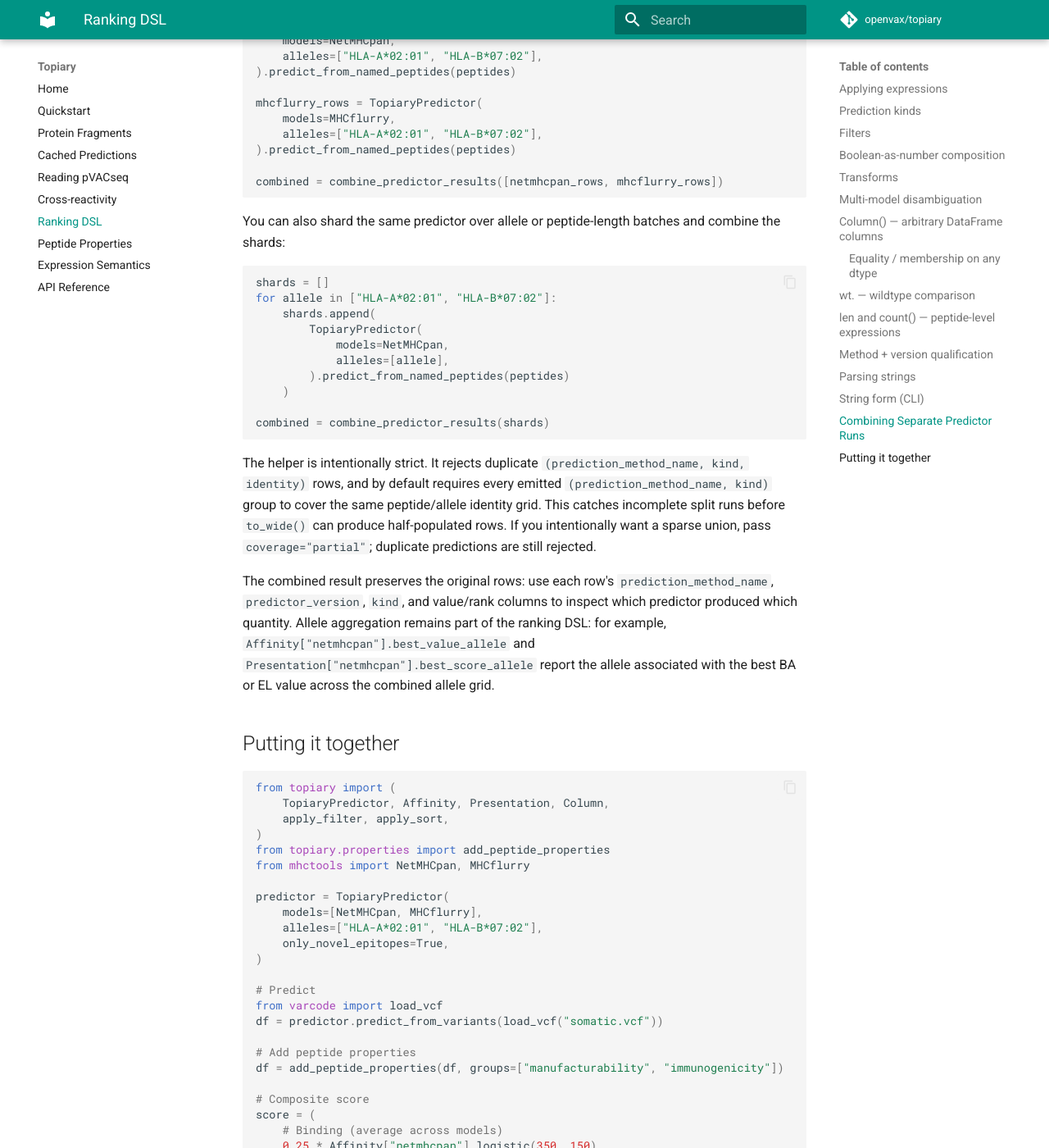
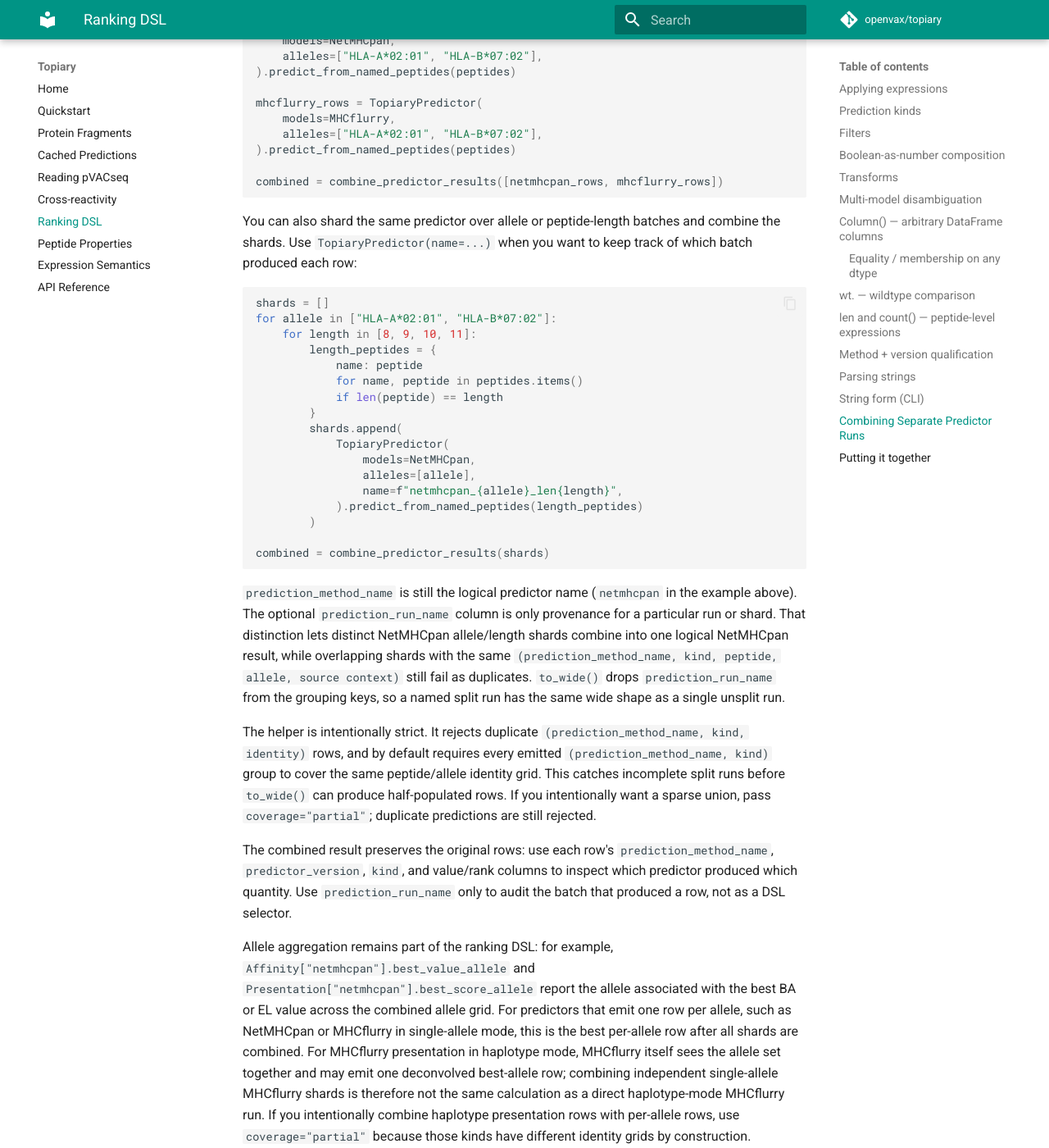
Before and after one commit to openvax/topiary, an MkDocs documentation site: the page built from docs/ranking.md, in a window 1280 px wide and 1400 px high, scrolled down 9078 px. Shown: the whole window at 82% size. Built offline with MkDocs 1.6.1 and Material for MkDocs 9.7.7, drawn with Linux system fonts in a browser that asks for light colours; comment, search, counter and statistics services are not loaded; some of the changed text lies outside the part shown.

Commit message:
Add predictor run provenance

````diff
--- a/docs/ranking.md
+++ b/docs/ranking.md
@@ -391,20 +391,37 @@ combined = combine_predictor_results([netmhcpan_rows, mhcflurry_rows])
 ```
 
 You can also shard the same predictor over allele or peptide-length batches and
-combine the shards:
+combine the shards.  Use `TopiaryPredictor(name=...)` when you want to keep
+track of which batch produced each row:
 
 ```python
 shards = []
 for allele in ["HLA-A*02:01", "HLA-B*07:02"]:
-    shards.append(
-        TopiaryPredictor(
-            models=NetMHCpan,
-            alleles=[allele],
-        ).predict_from_named_peptides(peptides)
-    )
+    for length in [8, 9, 10, 11]:
+        length_peptides = {
+            name: peptide
+            for name, peptide in peptides.items()
+            if len(peptide) == length
+        }
+        shards.append(
+            TopiaryPredictor(
+                models=NetMHCpan,
+                alleles=[allele],
+                name=f"netmhcpan_{allele}_len{length}",
+            ).predict_from_named_peptides(length_peptides)
+        )
 
 combined = combine_predictor_results(shards)
 ```
+
+`prediction_method_name` is still the logical predictor name (`netmhcpan` in
+the example above).  The optional `prediction_run_name` column is only
+provenance for a particular run or shard.  That distinction lets distinct
+NetMHCpan allele/length shards combine into one logical NetMHCpan result,
+while overlapping shards with the same `(prediction_method_name, kind,
+peptide, allele, source context)` still fail as duplicates.  `to_wide()` drops
+`prediction_run_name` from the grouping keys, so a named split run has the same
+wide shape as a single unsplit run.
 
 The helper is intentionally strict. It rejects duplicate
 `(prediction_method_name, kind, identity)` rows, and by default requires every
@@ -415,11 +432,24 @@ produce half-populated rows. If you intentionally want a sparse union, pass
 
 The combined result preserves the original rows: use each row's
 `prediction_method_name`, `predictor_version`, `kind`, and value/rank columns
-to inspect which predictor produced which quantity. Allele aggregation remains
-part of the ranking DSL: for example,
+to inspect which predictor produced which quantity.  Use
+`prediction_run_name` only to audit the batch that produced a row, not as a DSL
+selector.
+
+Allele aggregation remains part of the ranking DSL: for example,
 `Affinity["netmhcpan"].best_value_allele` and
 `Presentation["netmhcpan"].best_score_allele` report the allele associated
-with the best BA or EL value across the combined allele grid.
+with the best BA or EL value across the combined allele grid.  For predictors
+that emit one row per allele, such as NetMHCpan or MHCflurry in single-allele
+mode, this is the best per-allele row after all shards are combined.  For
+MHCflurry presentation in haplotype mode, MHCflurry itself sees the allele set
+together and may emit one deconvolved best-allele row; combining independent
+single-allele MHCflurry shards is therefore not the same calculation as a
+direct haplotype-mode MHCflurry run.  If you intentionally combine haplotype
+presentation rows with per-allele rows, use `coverage="partial"` because those
+kinds have different identity grids by construction.  Processing-only
+quantities that do not depend on allele should be read directly rather than
+through `best_*`.
 
 ## Putting it together
 
````
Also changed, not shown: CHANGELOG.md (+15 -0 lines), 3 other files.
